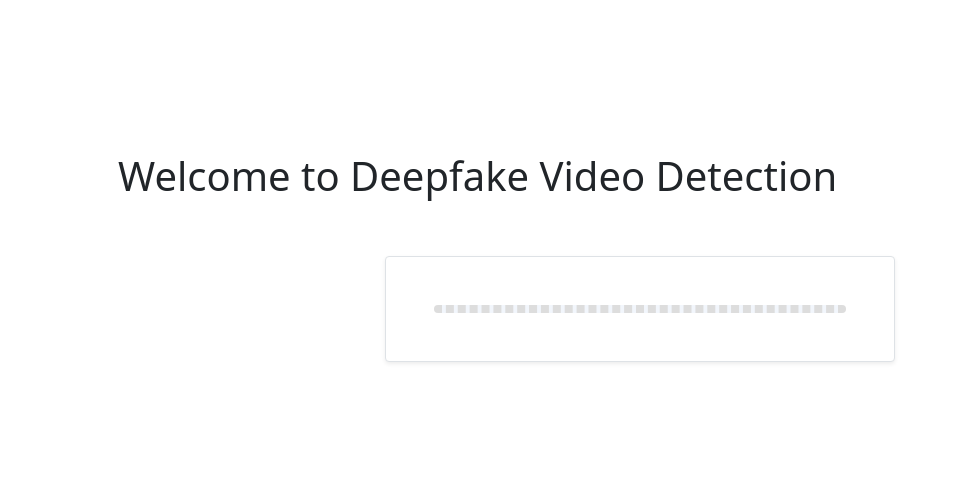
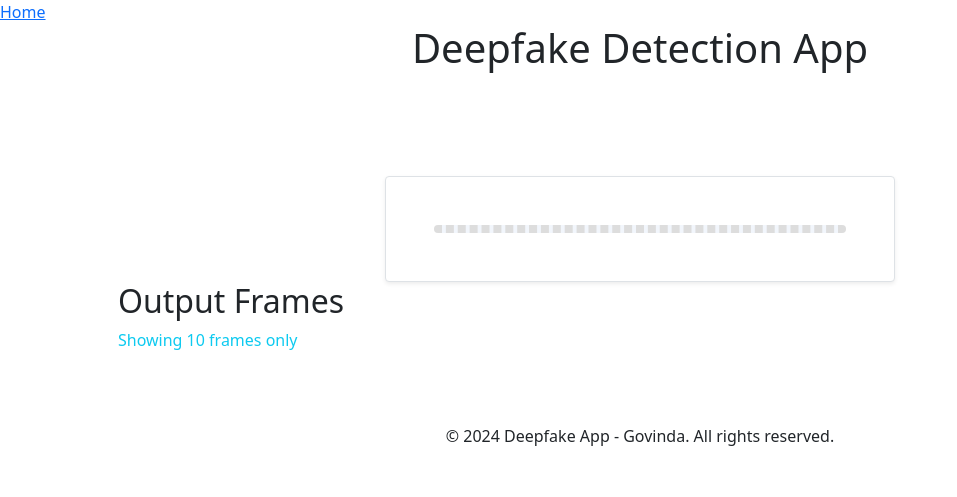
Before and after one commit to govindamandal/DeepfakeApp, a Flask app: page / in a window 1280 px wide. Shown: the top 497 px of the page, without its empty margins (0-957 px from the left). Run offline with Flask 3, Linux system fonts and the light colour scheme; some libraries are stand-ins or nearby versions.

Commit message:
Added code to process video, store frames and delete on loading page, showing result, showing frames

```diff
--- a/FlaskApp/app.py
+++ b/FlaskApp/app.py
@@ -1,23 +1,131 @@
-from flask import Flask, render_template, request, redirect, url_for
+from flask import Flask, render_template, request, jsonify, url_for
 import os
+import shutil
+from datetime import datetime
+now = datetime.now()
+
+dir_path = os.path.dirname(os.path.realpath(__file__))
+
+os.environ['TF_ENABLE_ONEDNN_OPTS'] = '0'
+
 import cv2
 import torch
 from torchvision import transforms
 from transformers import ViTFeatureExtractor, ViTForImageClassification
-
-from datetime import datetime
+from werkzeug.utils import secure_filename
 
 app = Flask(__name__)
 
+# Define the upload folder and allowed extensions
+UPLOAD_FOLDER = 'uploads'
+EXTRACTED_FRAMES_FOLDER = 'static/frames'
+app.config['UPLOAD_FOLDER'] = UPLOAD_FOLDER
+app.config['EXTRACTED_FRAMES_FOLDER'] = EXTRACTED_FRAMES_FOLDER
+ALLOWED_EXTENSIONS = {'mp4', 'avi'}
+
+# Load the pre-trained model
+model = ViTForImageClassification.from_pretrained(
+    "google/vit-base-patch16-224",
+    ignore_mismatched_sizes=True,
+    num_labels=2  # 2 classes: real (0) and fake (1)
+)
+model.load_state_dict(torch.load("./Ml-Models/best_model_epoch_2.pth", weights_only=True))  # Replace X with the correct epoch number
+model.eval()
+
+# Initialize ViT feature extractor
+feature_extractor = ViTFeatureExtractor.from_pretrained("google/vit-base-patch16-224")
+
+# Define the transform (same as training)
+transform = transforms.Compose([
+    transforms.ToPILImage(),
+    transforms.Resize((224, 224)),
+    transforms.ToTensor(),
+])
+
+# Check if the file extension is allowed
+def allowed_file(filename):
+    return '.' in filename and filename.rsplit('.', 1)[1].lower() in ALLOWED_EXTENSIONS
+# Function to process and assess the video
+def process_video(video_path, output_frames_dir):
+    if not os.path.exists(output_frames_dir):
+        os.makedirs(output_frames_dir)
+
+    cap = cv2.VideoCapture(video_path)
+    frame_predictions = []
+    frame_count = 0
+
+    # Process video frame by frame
+    while cap.isOpened():
+        ret, frame = cap.read()
+        if not ret:
+            break
+
+        # Convert BGR to RGB and apply transformations
+        frame_rgb = cv2.cvtColor(frame, cv2.COLOR_BGR2RGB)
+        frame_tensor = transform(frame_rgb)
+
+        # Process through the feature extractor and model
+        inputs = feature_extractor(images=[frame_rgb], return_tensors="pt").pixel_values.squeeze(1)
+        with torch.no_grad():
+            outputs = model(inputs).logits
+            _, predicted = torch.max(outputs, 1)
+
+        frame_predictions.append(predicted.item())
+
+        # Save the frame as an image
+        frame_filename = os.path.join(output_frames_dir, f"frame_{frame_count:04d}.png")
+        cv2.imwrite(frame_filename, cv2.cvtColor(frame_rgb, cv2.COLOR_RGB2BGR))
+        frame_count += 1
+
+    cap.release()
+
+    # Assess video based on frame predictions (majority voting)
+    fake_votes = sum(frame_predictions)
+    total_frames = len(frame_predictions)
+    result = "Fake" if fake_votes > total_frames // 2 else "Real"
+
+    return result, frame_count
+
+def delete_all_files_in_folder():
+    if os.path.exists(EXTRACTED_FRAMES_FOLDER):
+        shutil.rmtree(EXTRACTED_FRAMES_FOLDER)
+        os.makedirs(EXTRACTED_FRAMES_FOLDER)
+    if os.path.exists(UPLOAD_FOLDER):
+        shutil.rmtree(UPLOAD_FOLDER)
+        os.makedirs(UPLOAD_FOLDER)
+
 @app.route('/')
 def index():
+    delete_all_files_in_folder()
+    return render_template('index.html', year = now.year)
 
-    return render_template('index.html')
+# Define the REST API endpoint for uploading videos
+@app.route('/upload-video', methods=['POST'])
+def upload_video():
+    if 'video' not in request.files:
+        return jsonify({'error': 'No video file part'}), 400
 
-@app.route('/upload-video', methods=['POST'])
-def extract_video():
+    file = request.files['video']
 
-    return render_template('index.html')
+    if file.filename == '':
+        return jsonify({'error': 'No selected file'}), 400
+
+    if file and allowed_file(file.filename):
+        filename = secure_filename(file.filename)
+        video_path = os.path.join(app.config['UPLOAD_FOLDER'], filename)
+        file.save(video_path)
+
+        # Process the video and get the result
+        output_frames_dir = os.path.join(app.config['EXTRACTED_FRAMES_FOLDER'], filename.split('.')[0])
+        result, frame_count = process_video(video_path, output_frames_dir)
+
+        return jsonify({
+            'result': result,
+            'total_frames_processed': frame_count,
+            'frame_directory': output_frames_dir
+        })
+
+    return jsonify({'error': 'File extension not allowed'}), 400
 
 if __name__ == '__main__':
     app.run(debug=True)
--- a/FlaskApp/static/js/script.js
+++ b/FlaskApp/static/js/script.js
@@ -1,11 +1,49 @@
 Dropzone.options.videoUpload = {
     acceptedFiles: 'video/*', // Only accept video files
     maxFiles: 1,              // Limit to 1 file
+    paramName: 'video',
     dictDefaultMessage: "Drop a video file here or click to upload",
     init: function() {
         this.on("maxfilesexceeded", function(file) {
-            this.removeAllFiles(); // Remove any existing files
-            this.addFile(file);    // Add the new file
+            this.removeAllFiles();
+            this.addFile(file);
+        });
+         this.on("uploadprogress", function(file, progress) {
+            console.log("Upload progress:", progress + "%")
+            file.previewElement.querySelector("[data-dz-uploadprogress]").style.width = progress + "%";
+        });
+        this.on("success", function(file, response) {
+            if (response) {
+                this.removeAllFiles();
+                const resultContainer = document.getElementById('result-container')
+                const frameContainer = document.getElementById('frame-container')
+                frameContainer.innerHTML = '' // Remove all the html elements from frame container initially
+                resultContainer.innerHTML = `
+                    <h2>
+                        Result: <span class="${response.result.toLowerCase()}">${response.result}</span>
+                    </h2>
+                `
+
+                for (let i = 0; i < response.total_frames_processed; i ++) {
+                    let src = '/' + response.frame_directory + '/frame_000' + i + '.png'
+
+                    if (i > 999) {
+                        src = '/' + response.frame_directory + '/frame_' + i + '.png'
+                    } else if (i > 99) {
+                        src = '/' + response.frame_directory + '/frame_0' + i + '.png'
+                    } else if (i > 9) {
+                        src = '/' + response.frame_directory + '/frame_00' + i + '.png'
+                    }
+
+                    const img = document.createElement('img')
+                    img.src = src
+                    img.classList.add('image-grid')
+                    const column = document.createElement('div')
+                    column.classList.add('column')
+                    column.appendChild(img)
+                    frameContainer.appendChild(column)
+                }
+            }
         });
     }
 };
--- a/FlaskApp/templates/base.html
+++ b/FlaskApp/templates/base.html
@@ -12,8 +12,19 @@
 </head>
 <body class="bg-gray-100">
     <!-- Header -->
-    <header class="bg-blue-600 p-4 text-white">
-        <h1 class="text-center text-2xl">Deepfake Detection App</h1>
+    <header class="s-header">
+
+        <div class="s-header__logo">
+            <a href="/">
+                Home
+            </a>
+        </div>
+
+        <div class="s-header__content">
+            <h1 class="text-center text-2xl">Deepfake Detection App</h1>
+        </div>
+
+
     </header>
 
     <!-- Main Content -->
@@ -23,8 +34,8 @@
     </main>
     <script src="{{ url_for('static', filename='js/script.js') }}"></script>
     <!-- Footer -->
-    <footer class="bg-blue-600 p-4 text-center text-white">
-        <p>&copy; 2024 Deepfake App - Govinda. All rights reserved.</p>
+    <footer class="bg-blue-600 p-4 text-center text-black">
+        <p>&copy; {{ year }} Deepfake App - Govinda. All rights reserved.</p>
     </footer>
 </body>
 </html>
--- a/FlaskApp/templates/index.html
+++ b/FlaskApp/templates/index.html
@@ -1,13 +1,22 @@
 {% extends 'base.html' %} {% block content %}
 <div class="container p-5">
-    <h1>Welcome to Deepfake Video Detection</h1>
-    <div class="row">
-        <div class="col-md-3"></div>
-        <div class="col-md-6 mt-5">
-            <div class="bg-white p-5 rounded shadow-sm border">
-                <form action="/upload-video" class="dropzone" id="video-upload"></form>
+  <div class="row">
+    <div class="col-md-3"></div>
+    <div class="col-md-6 mt-5">
+      <div class="bg-white p-5 rounded shadow-sm border">
+        <form action="/upload-video" class="dropzone" id="video-upload">
+            <div class="dz-progress">
+                <span class="dz-upload" data-dz-uploadprogress></span>
             </div>
-        </div>
+        </form>
+      </div>
     </div>
+  </div>
+  <div class="frame-container" id="result-container">
+
+  </div>
+  <h2>Output Frames</h2> <span class="text-info">Showing 10 frames only</span>
+  <div class="row" id="frame-container">
+  </div>
 </div>
 {% endblock %}
```
Also changed, not shown: FlaskApp/model_assessment.py (deleted, +0 -73 lines), FlaskApp/static/css/style.css (+10 -37 lines), 1 other file.
